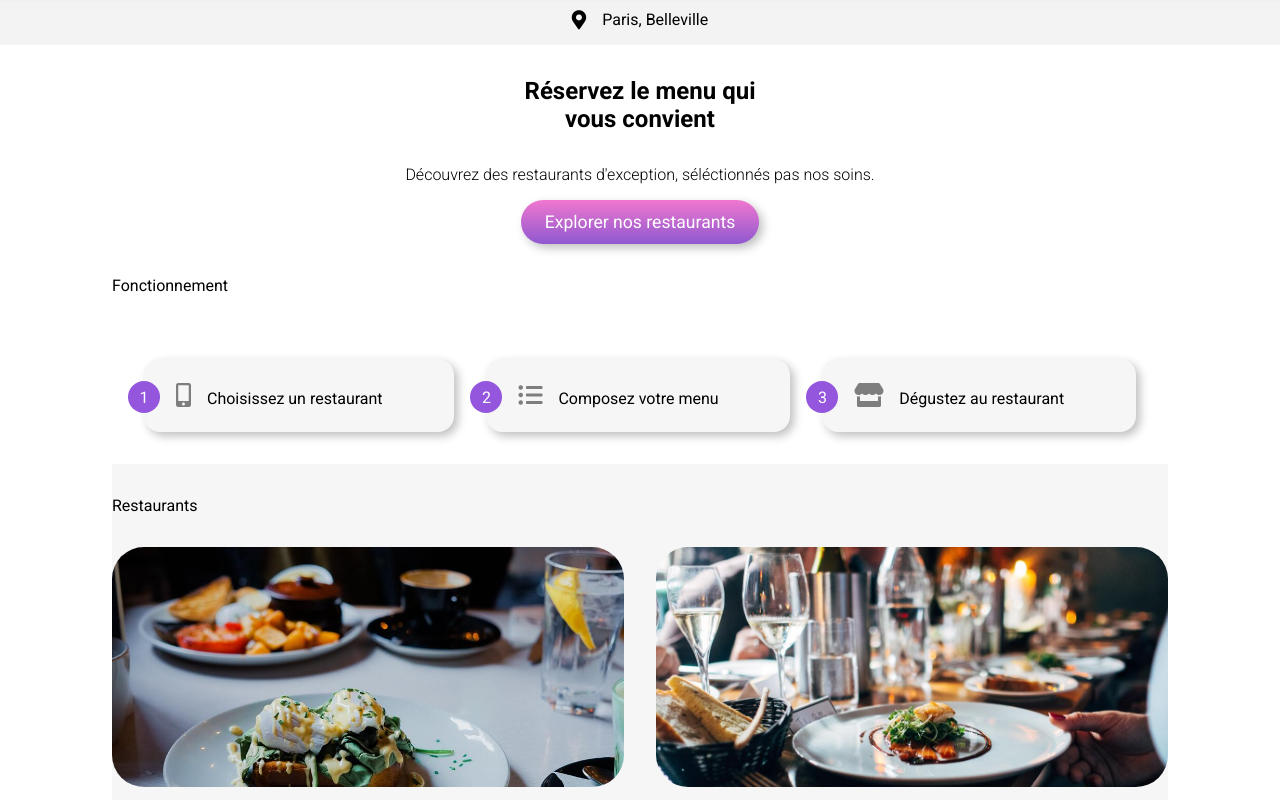
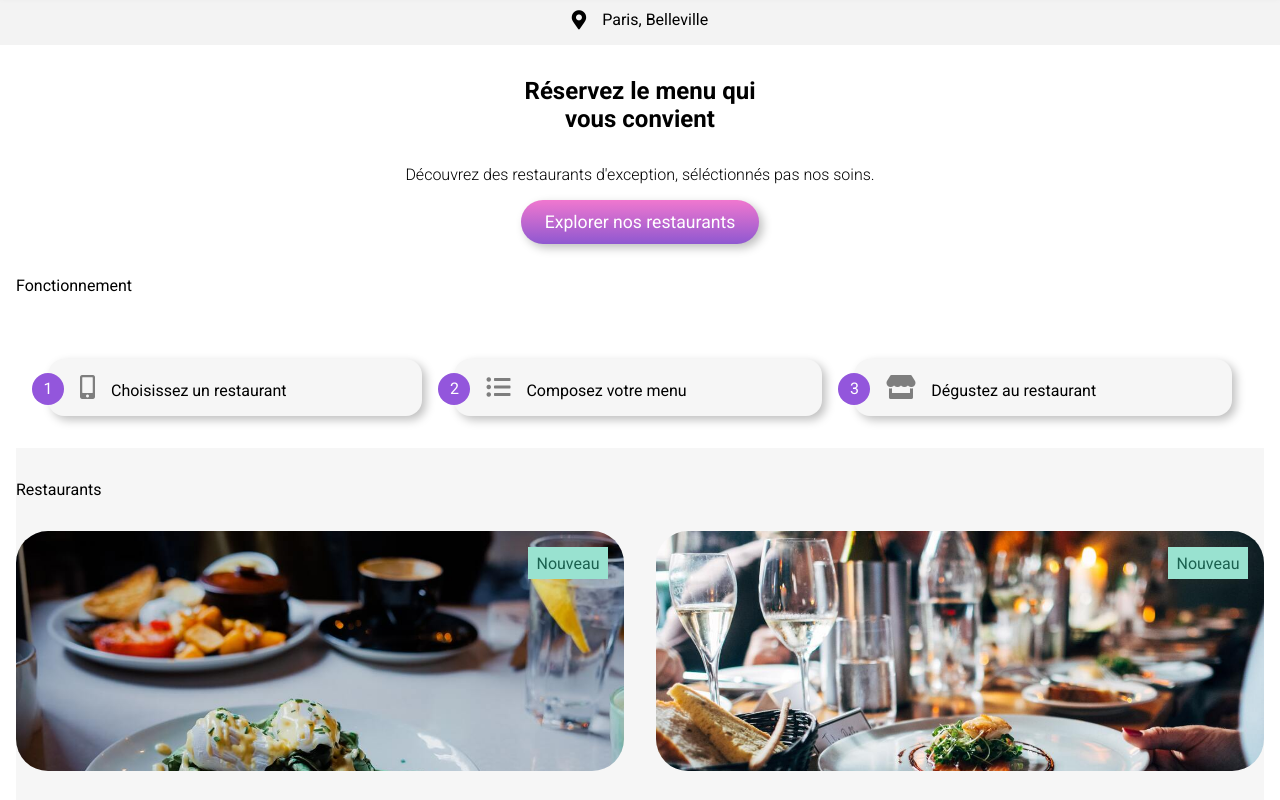
Before and after one commit to YMissout/YannMissout_3_21102021, a plain HTML site: page index.html in a window 1280 px wide. Shown: the part 76-876 px from the top of the page. Drawn offline with Linux system fonts and the light colour scheme; a web font is replaced by a local one.

Commit message:
Ajout case nouveau dans menu

```diff
--- a/index.html
+++ b/index.html
@@ -61,11 +61,11 @@
       <section class="menus">
         <h2>Restaurants</h2>
         <div class="menus__cards">
-          <a href="#" class="card"
+          <a href="#" class="card new"
             ><div class="card__image card__image-1"></div>
             <div class="card__description"></div>
           </a>
-          <a href="#" class="card"
+          <a href="#" class="card new"
             ><div class="card__image card__image-2"></div>
             <div class="card__description"></div>
           </a>
--- a/sass/libs/base.scss
+++ b/sass/libs/base.scss
@@ -6,7 +6,7 @@ $roboto: "Roboto", sans-serif;
 }
 
 main {
-  padding: 0 7rem;
+  padding: 0 1rem;
 }
 
 h2 {
--- a/sass/libs/layout/menus.scss
+++ b/sass/libs/layout/menus.scss
@@ -1,4 +1,5 @@
 @use "../utils/varibles";
+@use "../utils/colors";
 
 .menus {
   background-color: #f6f6f6;
@@ -12,6 +13,21 @@
     gap: 2rem;
     @media (max-width: varibles.$breakpoint) {
       grid-template-columns: repeat(1, 1fr);
+    }
+    .new {
+      position: relative;
+    }
+    .new::before {
+      content: "Nouveau";
+      position: absolute;
+      height: 2rem;
+      width: 5rem;
+      background-color: colors.$tertiary;
+      color: darken($color: colors.$tertiary, $amount: 50%);
+      display: grid;
+      place-items: center;
+      right: 1rem;
+      top: 1rem;
     }
   }
 
--- a/sass/libs/layout/tuto.scss
+++ b/sass/libs/layout/tuto.scss
@@ -18,7 +18,7 @@
     position: relative;
     list-style-type: none;
     background-color: #f6f6f6;
-    padding: 1.5rem 2rem;
+    padding: 1rem 2rem;
     flex-grow: 1;
     border-radius: 1rem;
     @include box-shadow.base-shadow;
@@ -30,7 +30,7 @@
       background-color: colors.$primary;
       width: 2 * varibles.$tuto-height;
       height: 2 * varibles.$tuto-height;
-      top: 30%;
+      top: 24%;
       left: -1 * varibles.$tuto-height;
       border-radius: 50%;
       display: grid;
```
Also changed, not shown: style.css, 1 other file.
